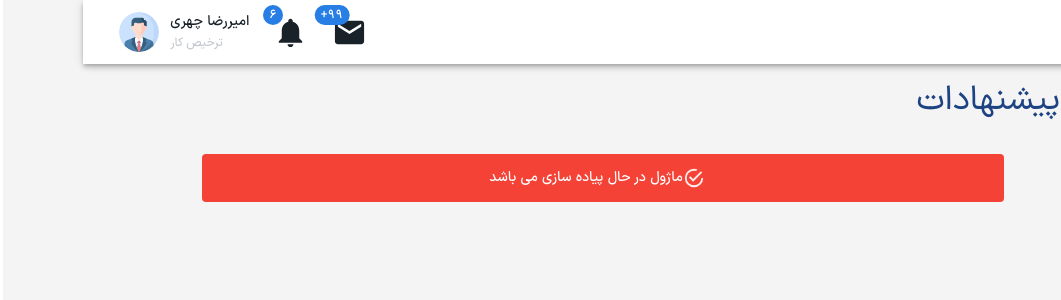
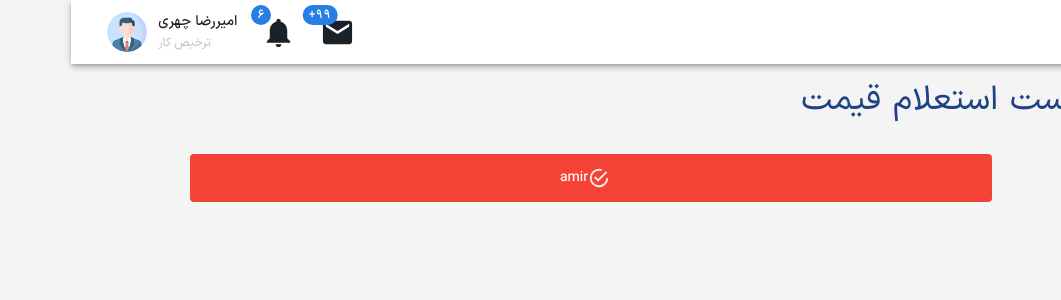
Before and after one commit to amirgodazgar/hamyar-tejarat, a React (Create React App) app: page /Dashboard/suggestionsList/findPrice in a window 1280 px wide. Shown: the top 300 px of the page, without its empty margins (219-1280 px from the left). Built offline with nearby package versions, Linux system fonts and the light colour scheme; what jss-rtl would draw is missing.

Commit message:
requestList-tab-done

```diff
--- a/src/App.module.css
+++ b/src/App.module.css
@@ -10,7 +10,6 @@
 body {
   font-weight: 300;
   direction: rtl;
-
 }
 
 a {
@@ -19,7 +18,7 @@ a {
 
 body::-webkit-scrollbar {
   scroll-behavior: smooth;
-  width: 20px;
+  width: 13px;
 }
 body::-webkit-scrollbar-track {
   padding: 0.25rem;
--- a/src/constant/adminPanel.js
+++ b/src/constant/adminPanel.js
@@ -7,36 +7,54 @@ export const adminPanelData = {
       text: "داشبورد",
       icon: <Home fontSize="large" style={{ color: "#C4CAD0" }} />,
       path: "/Dashboard/main",
+      hasDropDown: false,
     },
     {
       text: "لیست پیشنهادات",
       icon: <List fontSize="large" style={{ color: "#C4CAD0" }} dashboard />,
       path: "/Dashboard/suggestionsList",
+      dropDownText: [
+        {
+          text: "ترخیص کالا",
+          path: "/Dashboard/suggestionsList/clearance",
+
+        },
+        {
+          text: "استعلام قیمت",
+          path: "/Dashboard/suggestionsList/findPrice",
+        },
+      ],
+      hasDropDown: true,
     },
     {
       text: "تیکت ها",
       icon: <Sms fontSize="large" style={{ color: "#C4CAD0" }} dashboard />,
       path: "/Dashboard/tickets",
+      hasDropDown: false,
     },
     {
       text: "ثبت درخواست",
       icon: <Edit fontSize="large" style={{ color: "#C4CAD0" }} dashboard />,
       path: "/Dashboard/requestRegister",
+      hasDropDown: false,
     },
     {
       text: "اطلاعات کاربری",
       icon: <Person fontSize="large" style={{ color: "#C4CAD0" }} dashboard />,
       path: "/Dashboard/userInfo",
+      hasDropDown: false,
     },
     {
       text: "حساب بانکی",
       icon: <Payment fontSize="large" style={{ color: "#C4CAD0" }} dashboard />,
       path: "/Dashboard/bankAccount",
+      hasDropDown: false,
     },
     {
       text: "لیست کد تعرفه کالا",
       icon: <List fontSize="large" style={{ color: "#C4CAD0" }} dashboard />,
       path: "/Dashboard/tariffCodesList",
+      hasDropDown: false,
     },
   ],
 
--- a/src/pages/dashboard/Dashboard.js
+++ b/src/pages/dashboard/Dashboard.js
@@ -13,34 +13,57 @@ import {
   ListItemIcon,
   ListItemText,
   Fade,
+  Collapse,
 } from "@material-ui/core";
 import React, { useState } from "react";
 import classes from "./Dashboard.module.css";
 import logoImage from "../../styles/image/logo.png";
 import { adminPanelData } from "../../constant/adminPanel";
-import { Menu, Notifications, Email } from "@material-ui/icons";
-import { Switch, Route, Link } from "react-router-dom";
+import {
+  Menu,
+  Notifications,
+  Email,
+  ExpandLess,
+  ExpandMore,
+} from "@material-ui/icons";
+import { Switch, Route, Link, useHistory } from "react-router-dom";
 import DashboardMain from "./dashboard/DashboardMain";
-import SuggestionsList from "./suggestionsList/SuggestionsList";
+
 import Tickets from "./tickets/Tickets";
 import RequestRegister from "./requestRegister/RequestRegister";
 import UserInfo from "./userInfo/UserInfo";
 import BankAccount from "./bankAccount/BankAccount";
 import TariffCodeList from "./tariffCodesList/TariffCodeList";
 import cardImage from "../../styles/svg/profile-image.svg";
+import ClearanceList from "./suggestionsList/ClearanceList";
+import FindPrice from "./suggestionsList/FindPrice";
 import { getBusinessmanProfile } from "../../services/userInfo/userInfoServices";
 
 const Dashboard = () => {
+  const history = useHistory();
   const [open, setOpen] = useState(false);
   const [selected, setSelected] = useState(0);
+  const [dropDownSelect, setDropDownSelect] = useState(0);
+  const [openDropDown, setOpenDropDown] = useState(false);
   const drawerHandler = () => {
     setOpen((prevState) => !prevState);
+    setOpenDropDown(false);
   };
   const selectedHandler = (index) => {
     setSelected(index);
     if (selected === 4) {
       //run general method from server to check what kind of UserType and RoleType is exist
     }
+  };
+  const dropDownHandler = (path) => {
+    if (path === "/Dashboard/suggestionsList") {
+      setOpenDropDown((prevState) => !prevState);
+      setOpen(true);
+    }
+  };
+  const dropDownSelectHandler = (path, index) => {
+    setDropDownSelect(index);
+    history.replace(path);
   };
 
   return (
@@ -126,23 +149,61 @@ const Dashboard = () => {
         <Divider />
         <List className={classes.list}>
           {adminPanelData.listItem.map((item, index) => (
-            <Link to={item.path ? item.path : "/Dashboard/main"} key={index}>
+            <Link
+              to={item.path !== "/Dashboard/suggestionsList" ? item.path : "#"}
+              key={index}
+            >
               <ListItem
                 className={
                   selected === index ? classes.listItemActive : classes.listItem
                 }
-                onClick={() => selectedHandler(index)}
+                onClick={() => dropDownHandler(item.path)}
               >
                 <ListItemIcon>{item.icon}</ListItemIcon>
                 <Fade in={open}>
+                  <>
                     <ListItemText
                       style={open ? null : { display: "none" }}
                       className={classes.listItemText}
                     >
                       {item.text}
                     </ListItemText>
+                    <div
+                      style={
+                        item.hasDropDown && open ? null : { display: "none" }
+                      }
+                    >
+                      {openDropDown ? <ExpandMore /> : <ExpandLess />}
+                    </div>
+                  </>
                 </Fade>
               </ListItem>
+              {item.hasDropDown ? (
+                <Collapse in={openDropDown} timeout={200} unmountOnExit>
+                  <List component="div" disablePadding>
+                    {item.dropDownText.map((subItem, idx) => (
+                      <Link
+                        onClick={() => dropDownSelectHandler(subItem.path, idx)}
+                      >
+                        <ListItem
+                          style={open ? null : { display: "none" }}
+                          button
+                          key={idx}
+                          className={
+                            dropDownSelect === idx
+                              ? classes.dropDownListActive
+                              : classes.dropDownList
+                          }
+                        >
+                          <ListItemText className={classes.dropDownText}>
+                            {subItem.text}
+                          </ListItemText>
+                        </ListItem>
+                      </Link>
+                    ))}
+                  </List>
+                </Collapse>
+              ) : null}
             </Link>
           ))}
         </List>
@@ -151,10 +212,7 @@ const Dashboard = () => {
       <div className={classes.main}>
         <Switch>
           <Route exact path="/Dashboard/main" component={DashboardMain} />
-          <Route
-            path="/Dashboard/suggestionsList"
-            component={SuggestionsList}
-          />
+
           <Route path="/Dashboard/tickets" component={Tickets} />
           <Route path="/Dashboard/requestRegister">
             <RequestRegister backToTab={selectedHandler} />
@@ -164,6 +222,15 @@ const Dashboard = () => {
           </Route>
           <Route path="/Dashboard/bankAccount" component={BankAccount} />
           <Route path="/Dashboard/tariffCodesList" component={TariffCodeList} />
+
+          <Route
+            path="/Dashboard/suggestionsList/clearance"
+            component={ClearanceList}
+          />
+          <Route
+            path="/Dashboard/suggestionsList/findPrice"
+            component={FindPrice}
+          />
         </Switch>
       </div>
     </div>
--- a/src/pages/dashboard/Dashboard.module.css
+++ b/src/pages/dashboard/Dashboard.module.css
@@ -146,6 +146,26 @@
   transition: all 200ms;
 }
 
+.dropDownText span {
+  font-size: 0.9rem !important;
+  font-weight: 600 !important;
+  transition: all 200ms;
+}
+
+.dropDownList,
+.dropDownListActive {
+  padding-right: 1rem;
+  display: flex;
+  flex-direction: column;
+  color: #c4cad0 !important;
+  transition: all 100ms;
+}
+.dropDownListActive {
+  color: #1e4383 !important;
+  transition: all 200ms;
+  cursor: pointer;
+}
+
 .menuIcon {
   color: #192129;
 }
--- a/src/pages/dashboard/suggestionsList/SuggestionsList.js
+++ b/src/pages/dashboard/suggestionsList/ClearanceList.js
@@ -3,7 +3,7 @@ import classes from "./suggestionsList.module.css";
 import { Alert } from "@material-ui/lab";
 import { Grid, Typography } from "@material-ui/core";
 
-const SuggestionsList = () => {
+const ClearanceList = () => {
   return (
     <Grid
       container
@@ -13,7 +13,7 @@ const SuggestionsList = () => {
     >
       <Grid item xs={11} className={classes.mainTitle}>
         <Typography variant="h4" color="primary">
-          لیست پیشنهادات
+          ترخیص کالا
         </Typography>
       </Grid>
       <Grid item xs={11}>
@@ -35,4 +35,4 @@ const SuggestionsList = () => {
   );
 };
 
-export default SuggestionsList;
+export default ClearanceList;
--- /dev/null
+++ b/src/pages/dashboard/suggestionsList/FindPrice.js
@@ -0,0 +1,38 @@
+import React from "react";
+import classes from "./suggestionsList.module.css";
+import { Alert } from "@material-ui/lab";
+import { Grid, Typography } from "@material-ui/core";
+
+const FindPrice = () => {
+  return (
+    <Grid
+      container
+      justify="center"
+      alignItems="center"
+      className={classes.container}
+    >
+      <Grid item xs={11} className={classes.mainTitle}>
+        <Typography variant="h4" color="primary">
+          درخواست استعلام قیمت
+        </Typography>
+      </Grid>
+      <Grid item xs={11}>
+        <Alert
+          style={{
+            width: "70%",
+            margin: "0 auto",
+            display: "flex",
+            justifyContent: "center",
+            alignItems: "center",
+          }}
+          variant="filled"
+          color="error"
+        >
+          amir
+        </Alert>
+      </Grid>
+    </Grid>
+  );
+};
+
+export default FindPrice;
```
Lines whose indentation alone changed are shown as unchanged.
